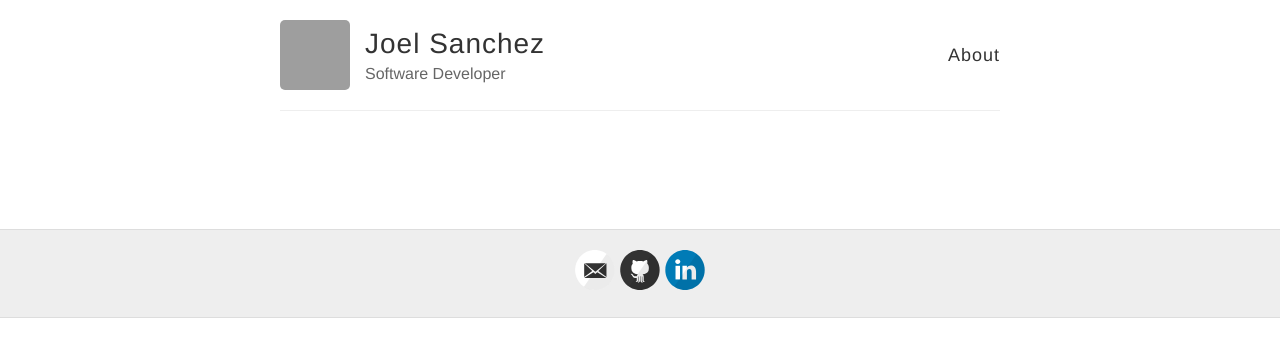
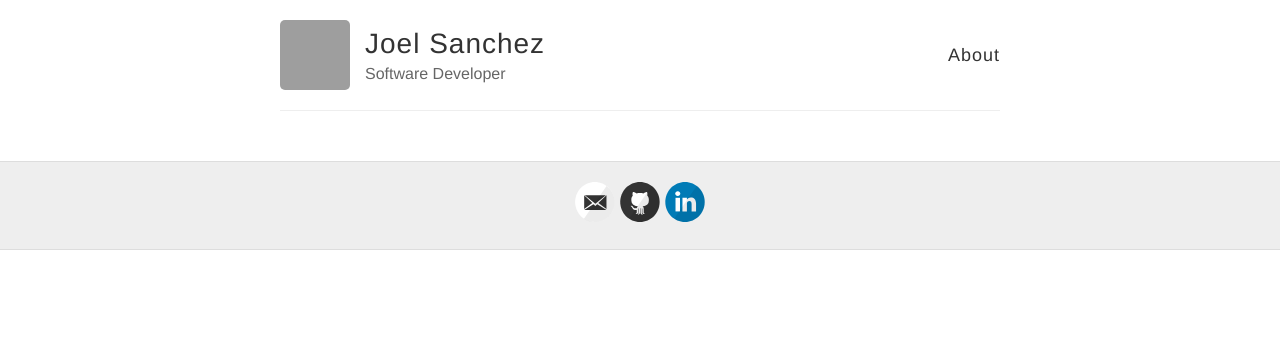
Before and after one commit to JSanchez78657/JSanchez78657.github.io, a Jekyll site: the page built from index.html, in a window 1280 px wide. Shown: the top 357 px of the page. Built offline with Jekyll 4.4.1, drawn with Linux system fonts in a browser that asks for light colours; grey boxes are pictures that could not be loaded.

Commit message:
Starting drastic changes

```diff
--- a/index.html
+++ b/index.html
@@ -2,18 +2,6 @@
 layout: default
 published: true
 ---
+<div class="block-container">
 
-<div class="posts">
-  {% for post in site.posts %}
-    <article class="post">
-
-<!--      <h1><a href="{{ site.baseurl }}{{ post.url }}">{{ post.title }}</a></h1>
-
-      <div class="entry">
-        {{ post.excerpt }}
-      </div>
-
-      <a href="{{ site.baseurl }}{{ post.url }}" class="read-more">Read More</a> -->
-    </article>
-  {% endfor %}
 </div>
```
